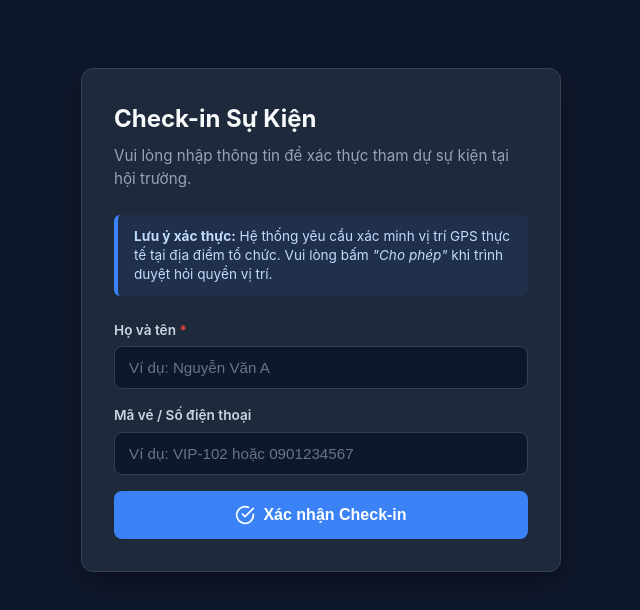
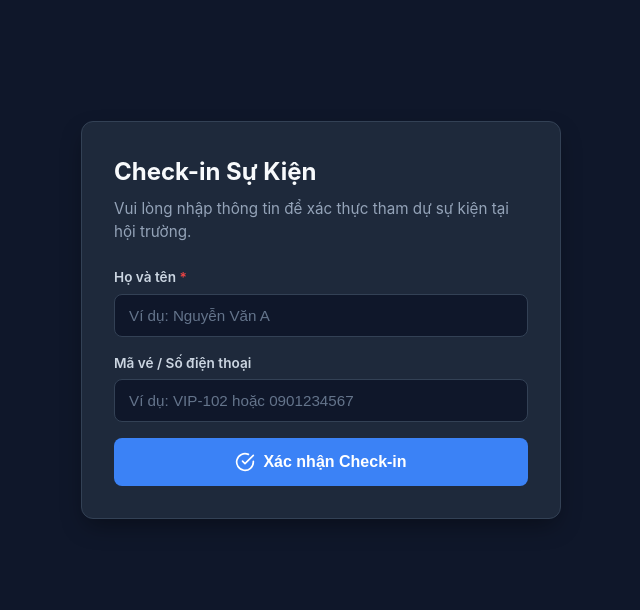
Before and after one commit to namp78299-ctrl/checkin-gps, a website: page public/index.html in a window 1280 px wide. Shown: the whole page, without its empty margins (319-959 px from the left). Drawn offline with Linux system fonts and the light colour scheme.

Commit message:
Remove notice box banner

```diff
--- a/public/index.html
+++ b/public/index.html
@@ -12,10 +12,6 @@
       <div id="checkin-form-container">
         <h1>Check-in Sự Kiện</h1>
         <p class="card-desc">Vui lòng nhập thông tin để xác thực tham dự sự kiện tại hội trường.</p>
-
-        <div class="notice-box">
-          <strong>Lưu ý xác thực:</strong> Hệ thống yêu cầu xác minh vị trí GPS thực tế tại địa điểm tổ chức. Vui lòng bấm <em>"Cho phép"</em> khi trình duyệt hỏi quyền vị trí.
-        </div>
 
         <form id="checkin-form">
           <div class="form-group">
```
